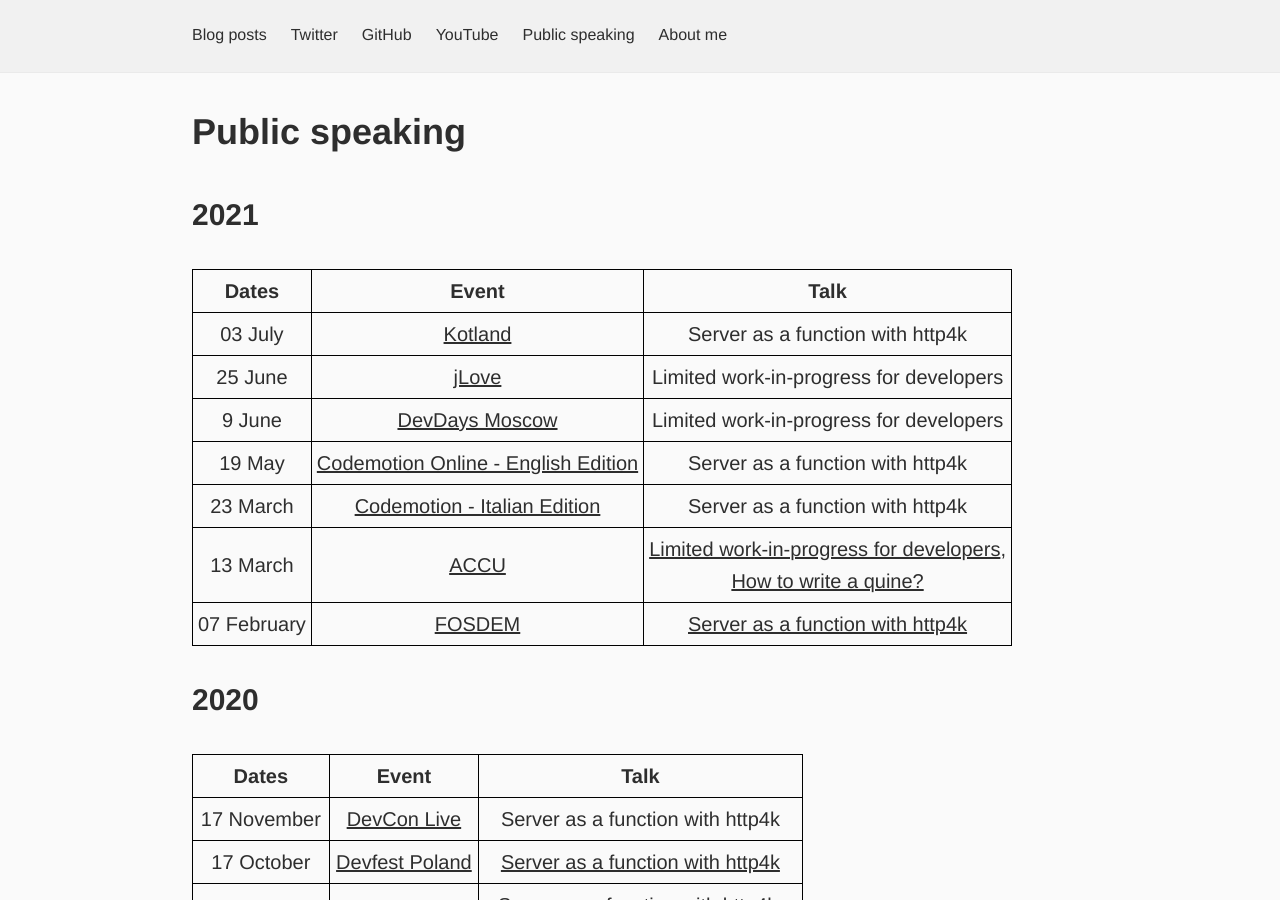
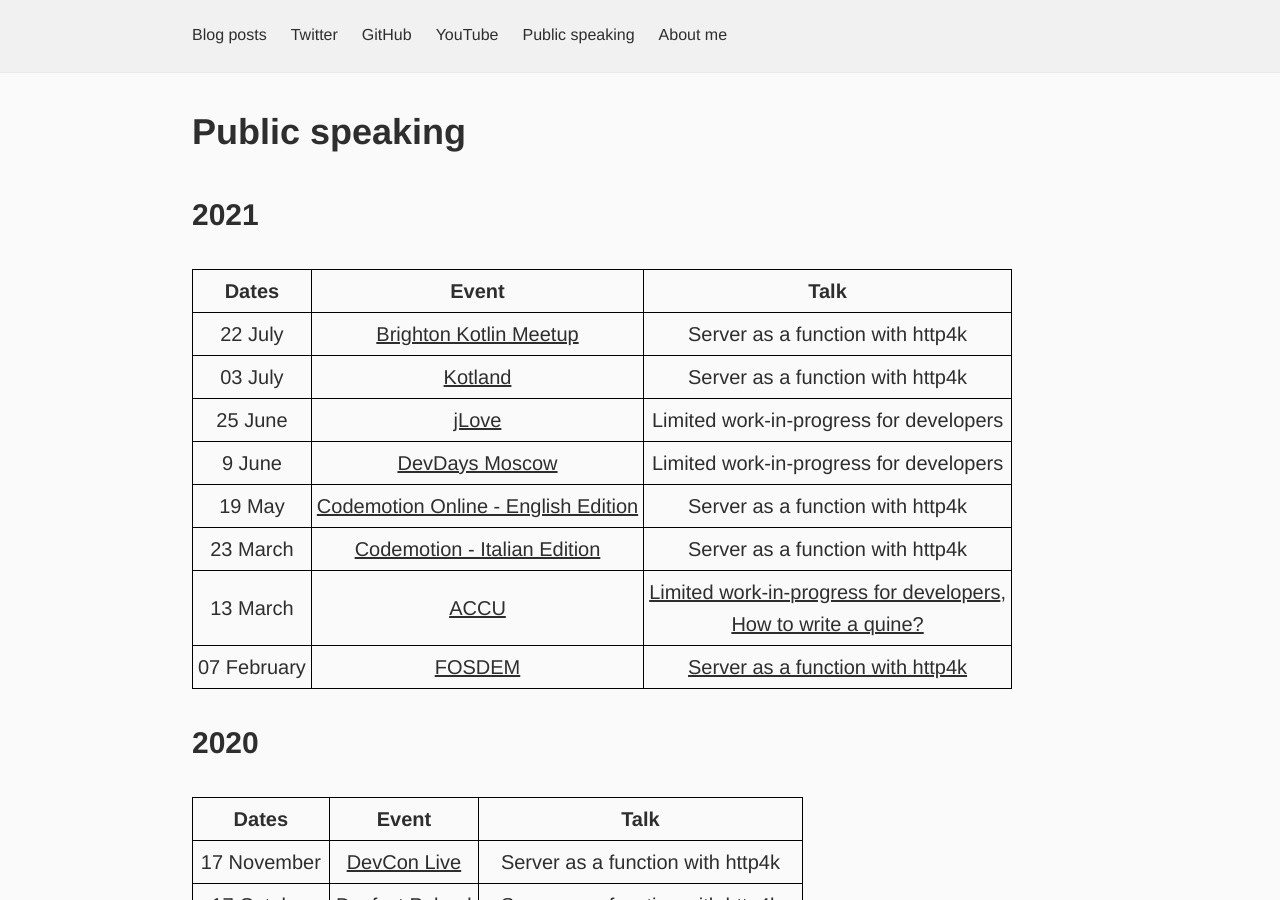
Before and after one commit to dkandalov/dkandalov.github.io, a Jekyll site: the page built from public-speaking.md, in a window 1280 px wide and 900 px high. Built offline with Jekyll 4.4.1, drawn with Linux system fonts in a browser that asks for light colours.

Commit message:
updated public-speaking.md

```diff
--- a/public-speaking.md
+++ b/public-speaking.md
@@ -8,6 +8,7 @@ permalink: public-speaking
 
 | Dates | Event | Talk |
 | --- | --- | --- |
+| 22 July         | [Brighton Kotlin Meetup](https://www.meetup.com/Brighton-Kotlin/events/279015769) | Server as a function with http4k |
 | 03 July         | [Kotland](https://www.kotland.org) | Server as a function with http4k |
 | 25 June         | [jLove](https://jlove.konfy.care) | Limited work-in-progress for developers |
 | 9 June          | [DevDays Moscow](https://devdayscon.ru/Dmitry-Kandalov) | Limited work-in-progress for developers |
```
